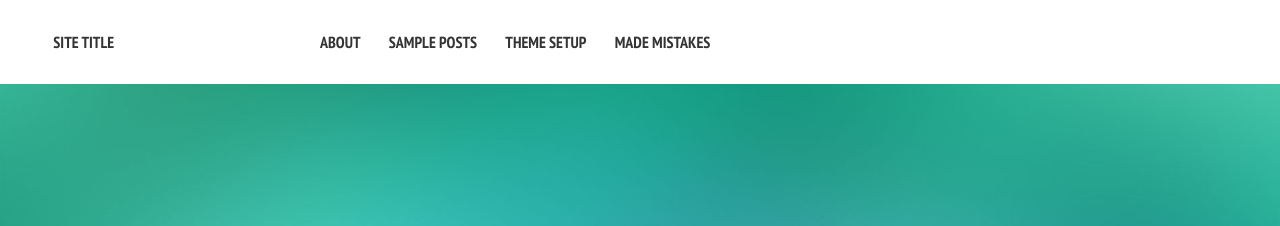
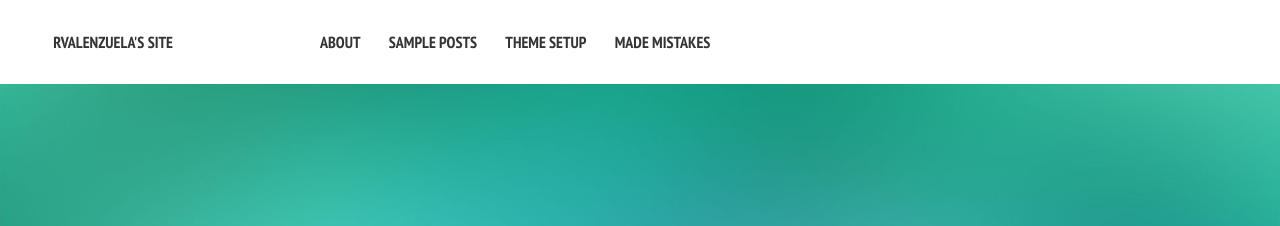
Before and after one commit to Joe-Robertson/rvalenzuelar.github.io, a Jekyll site: the page built from index.md, in a window 1280 px wide. Shown: the top 226 px of the page. Built offline with Jekyll 4.4.1, drawn with Linux system fonts in a browser that asks for light colours; nearby versions of some CDN libraries.

Commit message:
config.yml modified

```diff
--- a/_config.yml
+++ b/_config.yml
@@ -1,8 +1,8 @@
 # Site wide configuration
 
-title:            Site Title
+title:            rvalenzuela's site
 locale:           en_US
-url:              http://localhost:4000
+url:              http://rvalenzuelar.github.io
 
 
 # Jekyll configuration
```
